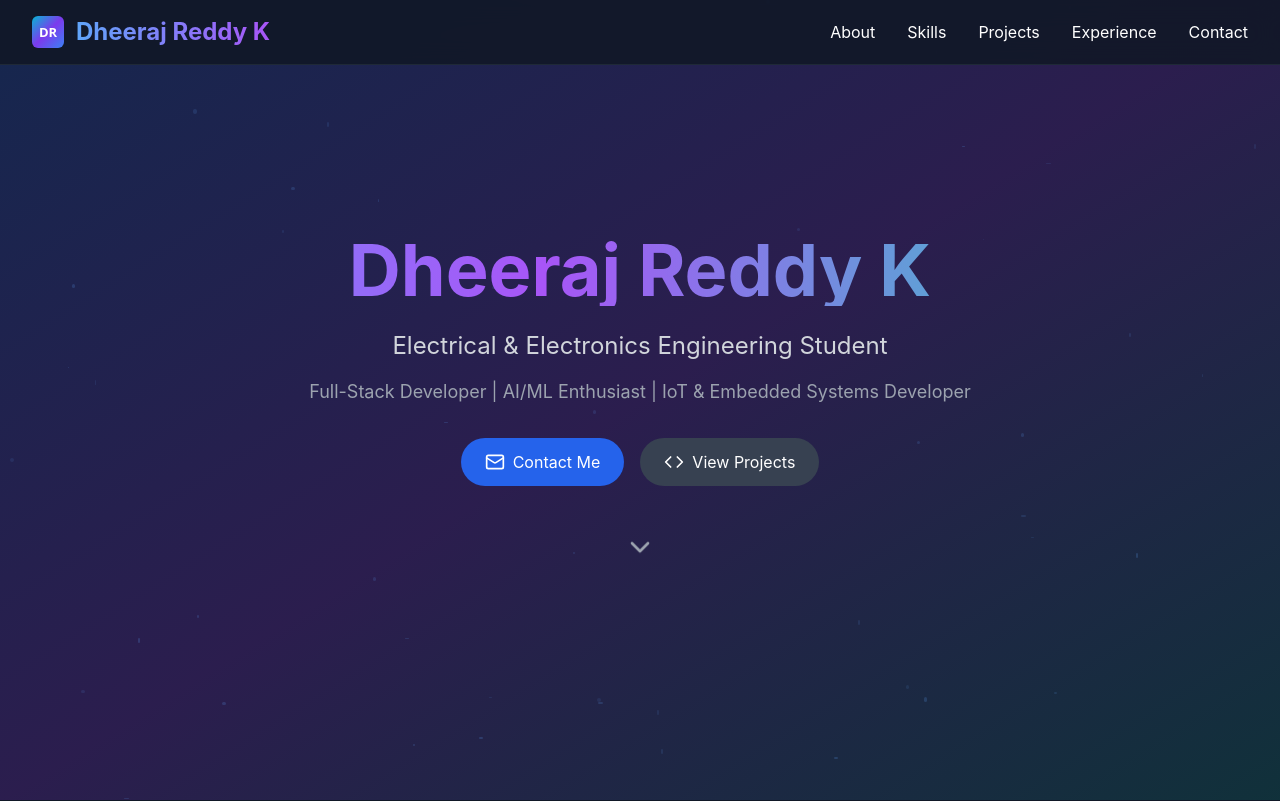
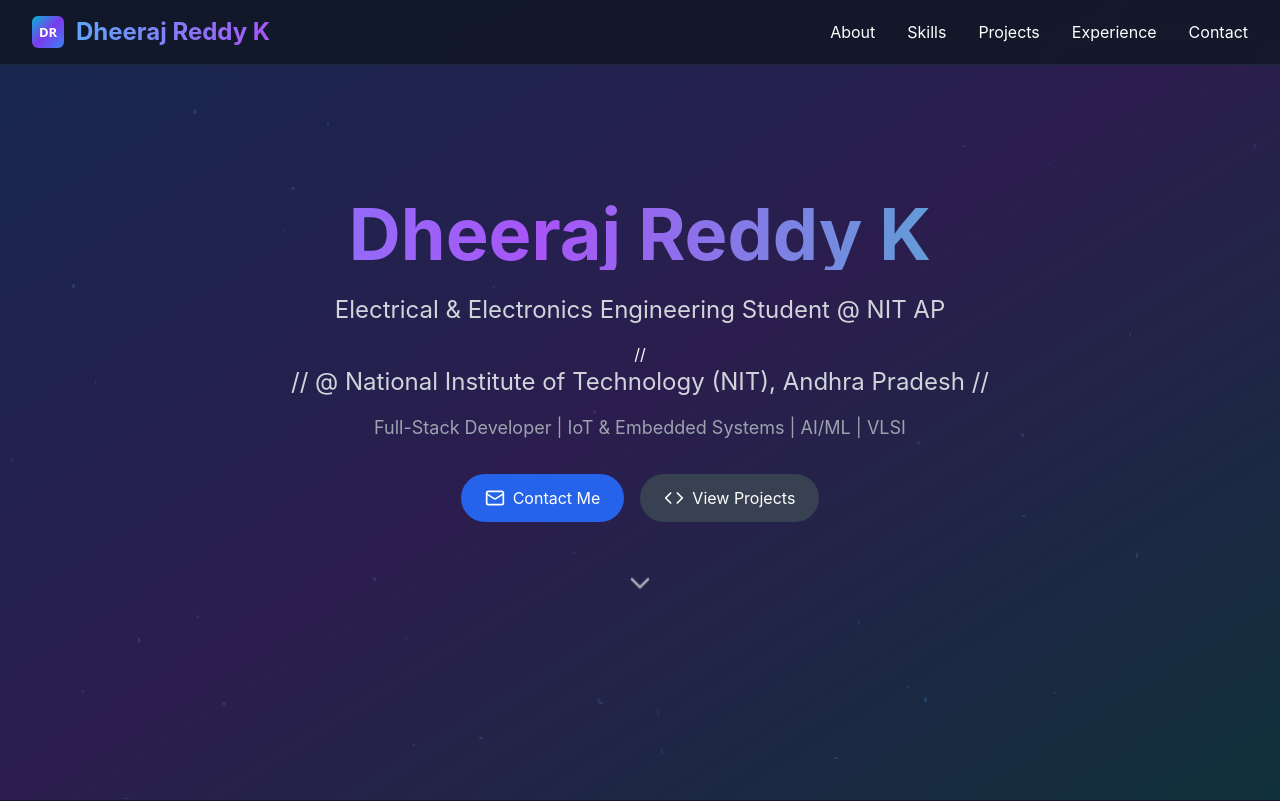
Before and after one commit to Dheeraj070/Dheeraj070, a React (Create React App) app: page / in a window 1280 px wide. Shown: the top 801 px of the page. Built offline with nearby package versions, Linux system fonts and the light colour scheme.

Commit message:
Update student description App.js

```diff
--- a/src/App.js
+++ b/src/App.js
@@ -155,10 +155,13 @@
               Dheeraj Reddy K
             </h1>
             <p className="text-xl md:text-2xl mb-4 text-gray-300">
-              Electrical & Electronics Engineering Student
+              Electrical & Electronics Engineering Student @ NIT AP
             </p>
+            // <p className="text-xl md:text-2xl mb-4 text-gray-300">
+            //   @ National Institute of Technology (NIT), Andhra Pradesh
+            // </p>
             <p className="text-lg mb-8 text-gray-400 max-w-2xl mx-auto">
-              Full-Stack Developer | AI/ML Enthusiast | IoT & Embedded Systems Developer
+              Full-Stack Developer | IoT & Embedded Systems | AI/ML | VLSI
             </p>
             <div className="flex flex-wrap justify-center gap-4 mb-12">
               <a href="mailto:dheerajreddy070@gmail.com" className="flex items-center gap-2 bg-blue-600 hover:bg-blue-700 px-6 py-3 rounded-full transition-all duration-300 transform hover:scale-105">
```
